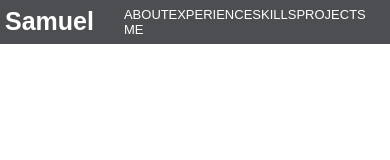
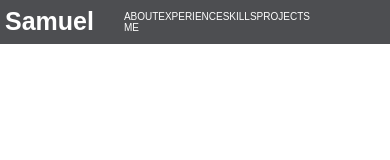
Before and after one commit to samuelhan713/samuel-han-online-portfolio2, a React (Create React App) app: page / in a window 390 px wide. Shown: the top 160 px of the page. Built offline with nearby package versions, Linux system fonts and the light colour scheme.

Commit message:
Made topbar and home responsive

```diff
--- a/src/components/topbar.css
+++ b/src/components/topbar.css
@@ -36,8 +36,14 @@ a {
     margin-left: 30px;
 }
 
-@media all and (max-width: 400px) {
+@media all and (max-width: 500px) {
+    .topbarLeft {
+        font-size: 10px;
+    }
     .topbarContainer {
-        width: 90%;
+        width: 60%;
+    }
+    .links {
+        width: 30%;
     }
 }
```
